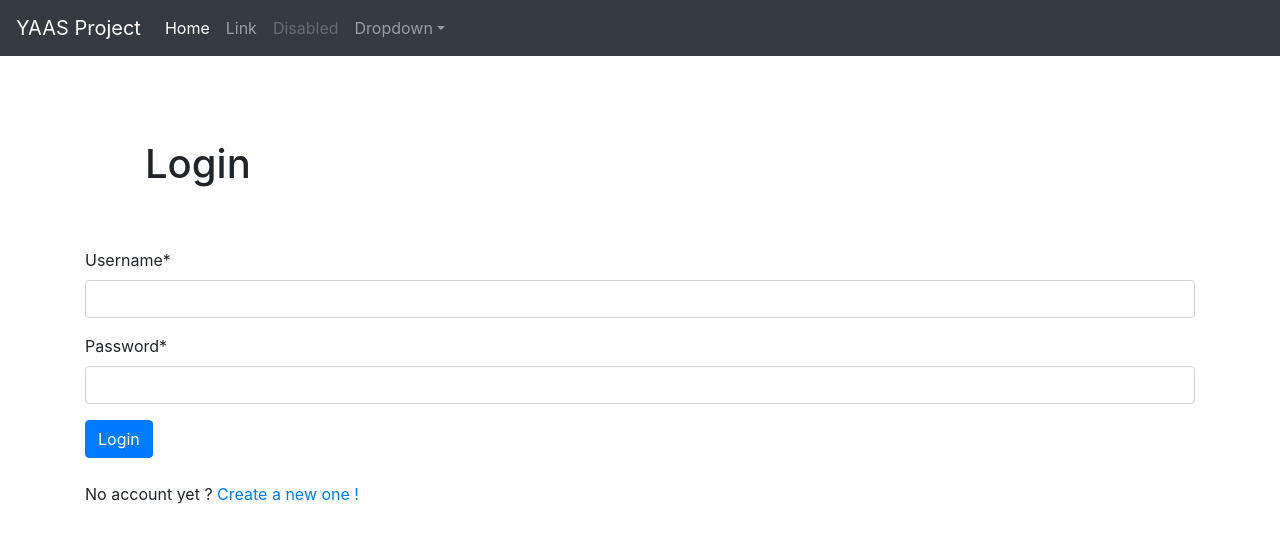
After one commit to Salicorne/YAAS, a Django app: page /login in a window 1280 px wide. The commit adds this page. Shown: the top 543 px of the page. Run offline with Django 3.2, Linux system fonts and the light colour scheme; some libraries are stand-ins or nearby versions.

Commit message:
Added login/logout views

```diff
--- a/Auth/forms.py
+++ b/Auth/forms.py
@@ -1,10 +1,14 @@
 from django.contrib.auth.models import User
-from django.forms import ModelForm, PasswordInput
+from django.forms import Form, ModelForm, PasswordInput, CharField
 
 class RegisterForm(ModelForm):
     class Meta:
         model = User
         fields = ['username', 'password', 'email', 'first_name', 'last_name']
-        widgets= {
+        widgets = {
             'password': PasswordInput
         }
+
+class LoginForm(Form):
+    username = CharField()
+    password = CharField(widget=PasswordInput)
--- a/Auth/views.py
+++ b/Auth/views.py
@@ -1,7 +1,9 @@
 from django.shortcuts import render
-from django.http import HttpResponse
+from django.http import HttpResponse, HttpResponseRedirect
 from django.views import View
+from django.urls import reverse
 from . import forms
+from django.contrib.auth import login, logout, authenticate
 from django.contrib.auth.models import User
 
 # Create your views here.
@@ -20,3 +22,24 @@ class RegisterView(View):
             user.save()
             return HttpResponse("ok")
         return HttpResponse("POST")
+
+class LoginView(View):
+    def get(self, request):
+        form = forms.LoginForm()
+        return render(request, 'login.html', {'form': form})
+
+    def post(self, request):
+        form = forms.LoginForm(request.POST)
+        if form.is_valid():
+            user = authenticate(request, username=form.cleaned_data.get("username"), password=form.cleaned_data.get("password"))
+            if user is not None:
+                login(request, user)
+                # Success !
+                return HttpResponse("Login successful")
+            else:
+                return HttpResponse("No such user...")
+        return HttpResponse('Error')
+
+def logout_view(request):
+    logout(request)
+    return HttpResponseRedirect(reverse('main'))
--- /dev/null
+++ b/templates/login.html
@@ -0,0 +1,15 @@
+{% extends "base.html" %}
+
+{% load crispy_forms_tags %}
+
+{% block body %}
+
+        <h1>Login</h1>
+
+        <form action="{% url 'login' %}" method="POST">
+            {% csrf_token %}
+            {{ form|crispy }}
+            <button type="submit" class="btn btn-primary">Login</button>
+        </form><br />
+        <p>No account yet ? <a href="{% url 'register' %}">Create a new one !</a></p>
+{% endblock %}
--- a/templates/register.html
+++ b/templates/register.html
@@ -10,5 +10,6 @@
             {% csrf_token %}
             {{ form|crispy }}
             <button type="submit" class="btn btn-primary">Register</button>
-        </form>
+        </form><br />
+        <p>Already have an account ? <a href="{% url 'login' %}">Sign in !</a></p>
 {% endblock %}
--- a/yaas/settings.py
+++ b/yaas/settings.py
@@ -119,6 +119,8 @@ USE_TZ = True
 # Tell crispy_forms to use bootstrap4 template
 CRISPY_TEMPLATE_PACK = 'bootstrap4'
 
+LOGIN_URL = 'login'
+
 
 # Static files (CSS, JavaScript, Images)
 # https://docs.djangoproject.com/en/2.0/howto/static-files/
--- a/yaas/urls.py
+++ b/yaas/urls.py
@@ -19,5 +19,8 @@ from Auth.views import *
 
 urlpatterns = [
     path('admin', admin.site.urls),
+    path('', RegisterView.as_view(), name="main"),
     path('register', RegisterView.as_view(), name="register"),
+    path('login', LoginView.as_view(), name="login"),
+    path('logout', logout_view, name="logout"),
 ]
```
